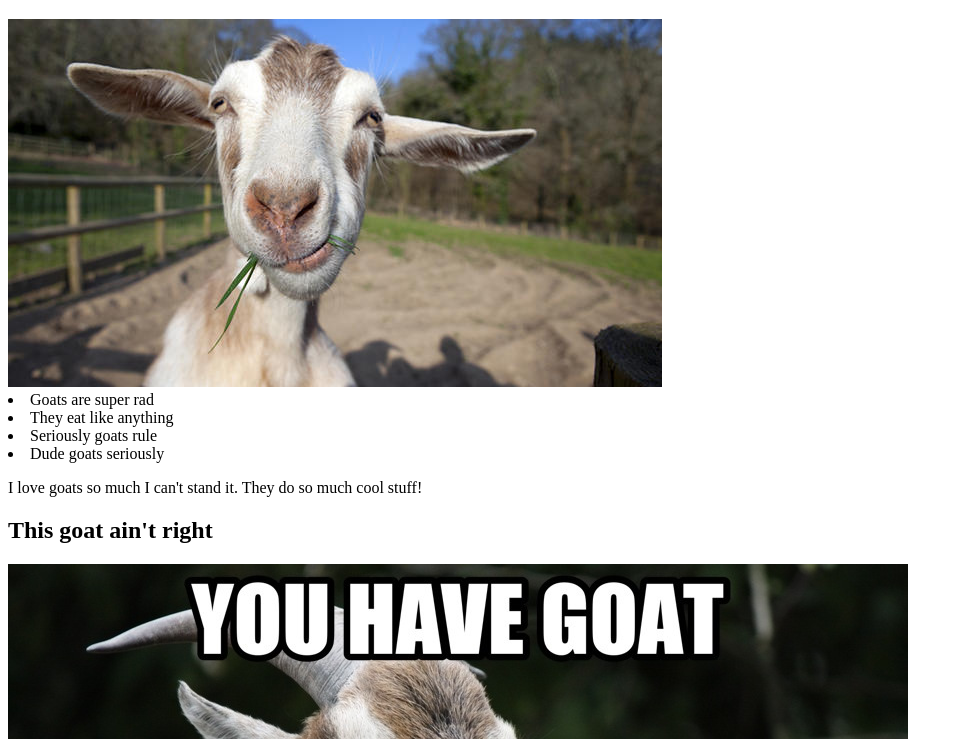
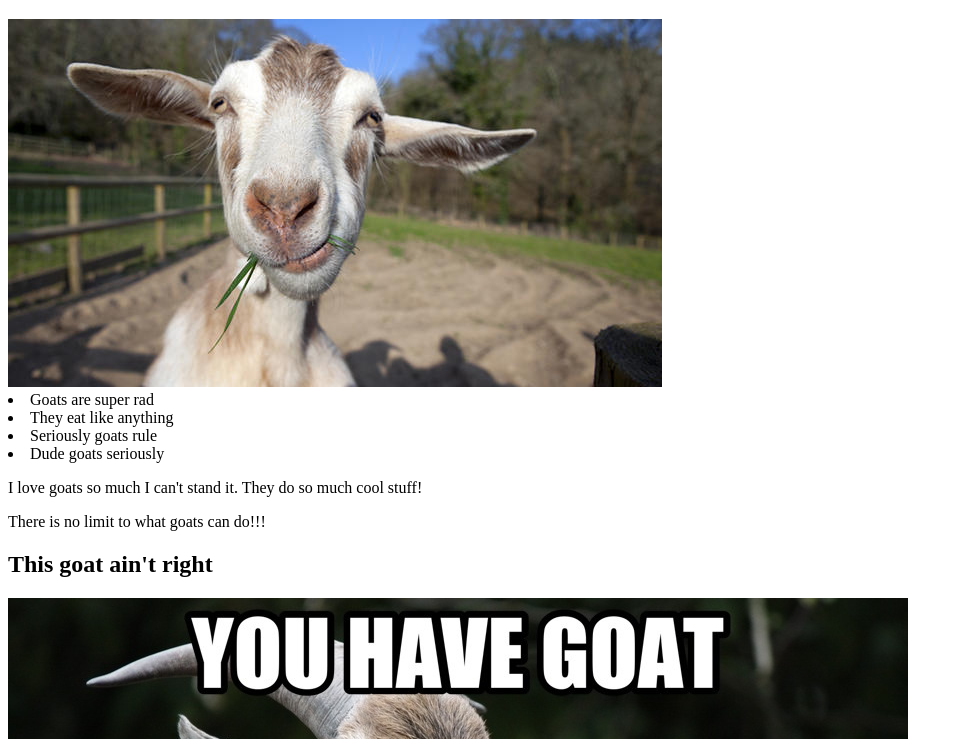
Before and after one commit to aetweedie/goats, a plain HTML site: page index.html in a window 1280 px wide. Shown: the part 61-800 px from the top of the page, without its empty margins (0-963 px from the left). Drawn offline with Linux system fonts and the light colour scheme.

Commit message:
no limits

```diff
--- a/index.html
+++ b/index.html
@@ -13,6 +13,7 @@
   <li>Seriously goats rule</li>
   <li>Dude goats seriously</li>
   <p>I love goats so much I can't stand it. They do so much cool stuff!</p>
+  <p>There is no limit to what goats can do!!!</p>
 
 
 <h2>This goat ain't right</h2>
```
